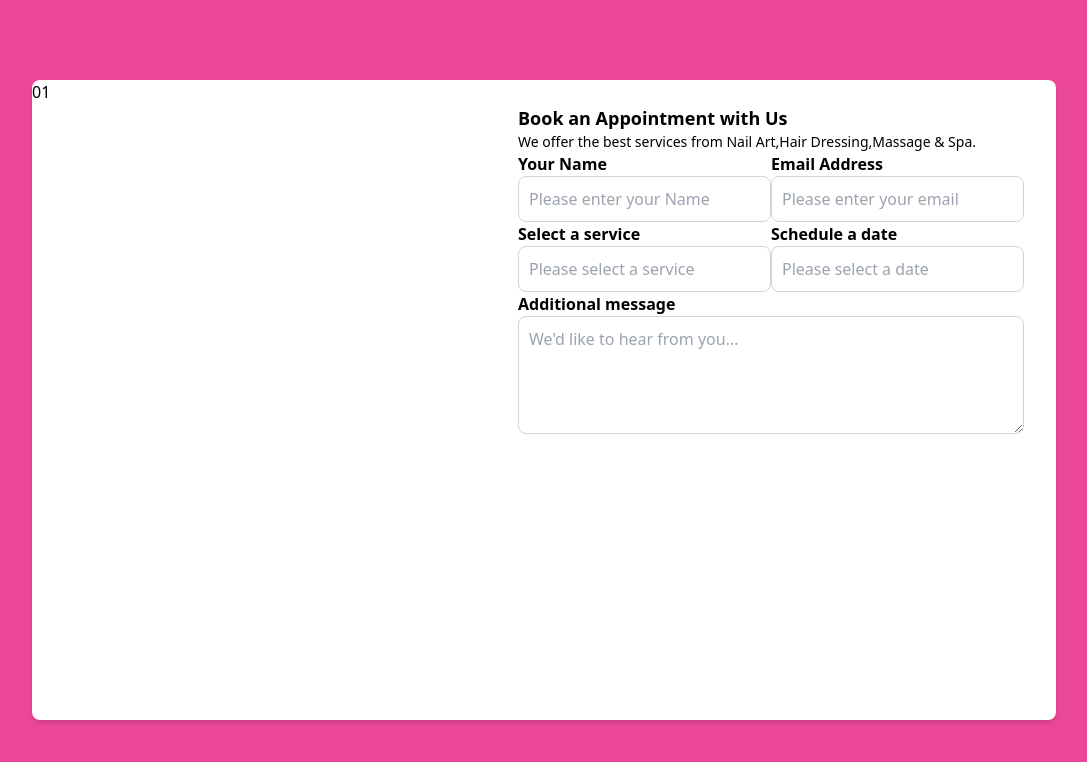
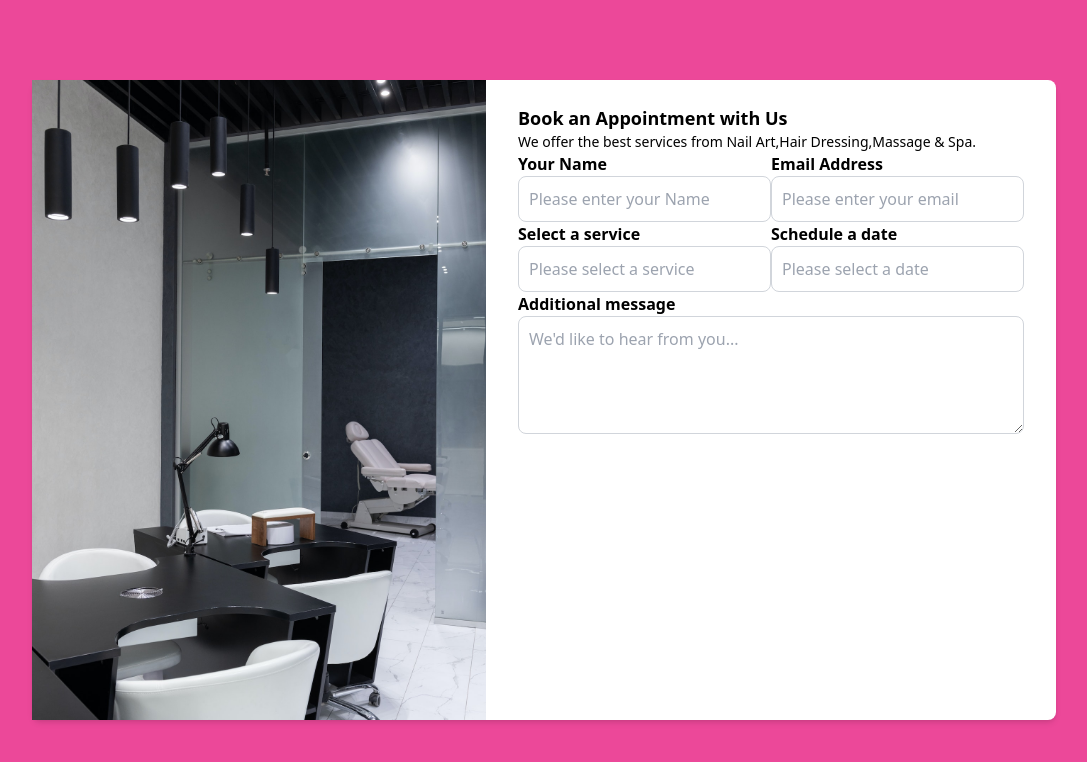
Before and after one commit to Carol254/glamHavenBooking, an Angular app: page / in a window 1280 px wide. Shown: the top 762 px of the page, without its empty margins (96-1183 px from the left). Built offline with nearby package versions, Linux system fonts and the light colour scheme.

Commit message:
few changes made

```diff
--- a/src/app/home/home.component.html
+++ b/src/app/home/home.component.html
@@ -1,6 +1,8 @@
 <div class="bg-pink-500 flex justify-center items-center h-screen">
     <div class="bg-white h-4/5 w-4/5 rounded-lg flex flex-row shadow-md">
-        <div class="basis-1/2">01</div>
+        <div class="basis-1/2">
+            <img class="object-cover h-full w-full" src="\assets\main-img.jpg">
+        </div>
         <div class="basis-1/2 px-8 pt-6 pb-6 mb-4">
             <h6 class="text-lg font-bold ">Book an Appointment with Us</h6>
             <p class="text-sm">We offer the best services from Nail Art,Hair Dressing,Massage & Spa.</p>
```
Also changed, not shown: src/assets/main-img.jpg (added).
